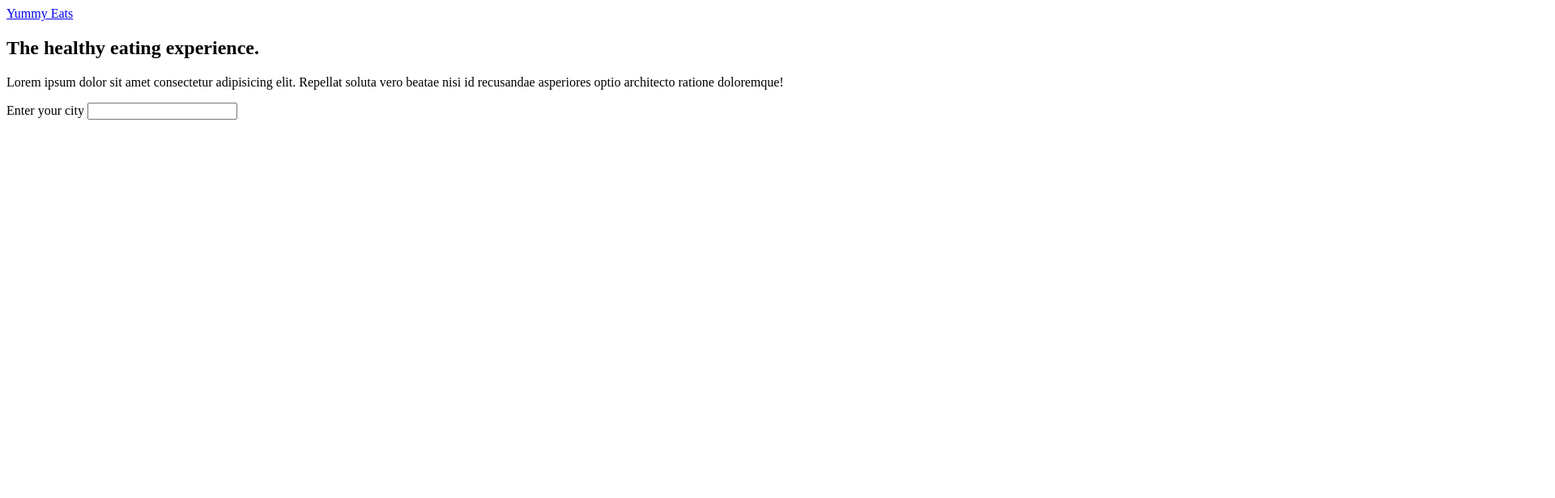
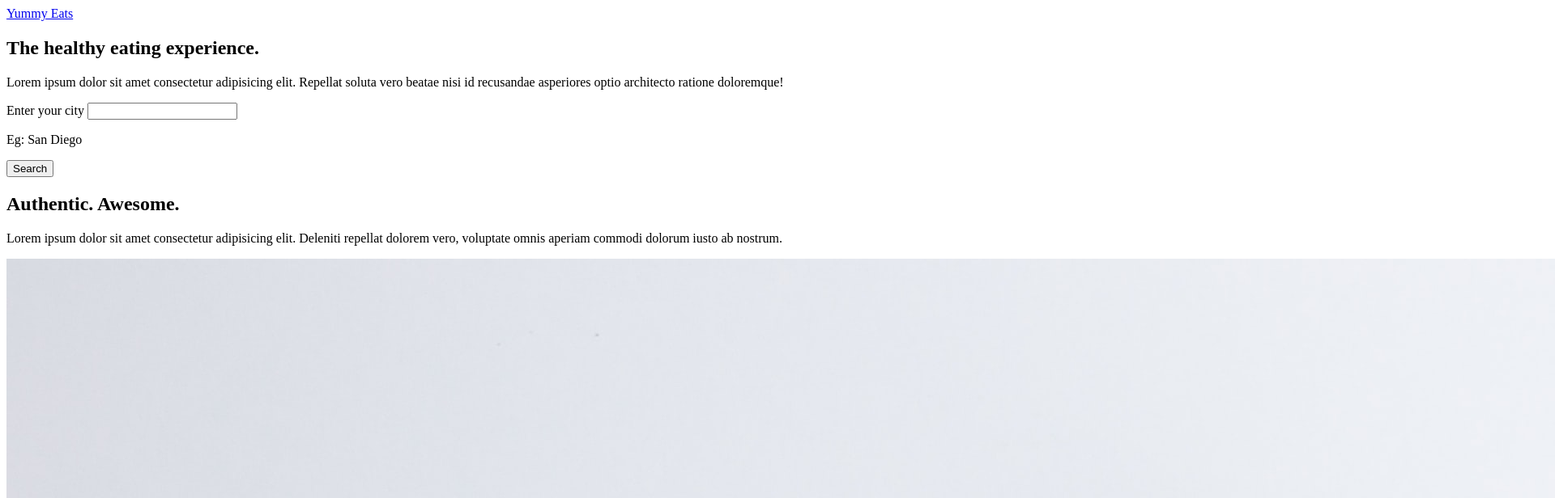
Before and after one commit to akhillochen/Responsive-Landing-Page, a plain HTML site: page index.html in a window 1280 px wide. Shown: the top 616 px of the page at 81% size, 1920 px wide, since content can reach past the window. Drawn offline with Linux system fonts and the light colour scheme.

Commit message:
html done

```diff
--- a/index.html
+++ b/index.html
@@ -18,15 +18,23 @@
       <p>Lorem ipsum dolor sit amet consectetur adipisicing elit. Repellat soluta vero beatae nisi id recusandae asperiores optio architecto ratione doloremque!</p>
       <div class="form-container">
         <form action="">
-          <label for="city">Enter your city</label>
-          <input type="text" id="city">
+          <div class="form-left">
+            <label for="city">Enter your city</label>
+            <input type="text" id="city">
+            <p>Eg: San Diego</p>
+          </div>
+          <input type="button" value="Search">
         </form>
       </div>
     </section>
-    <section>
-
-    </section>
   </div>
+  <section class="authentic-copy">
+    <div class="right-column">
+      <h2>Authentic. Awesome.</h2>
+      <p>Lorem ipsum dolor sit amet consectetur adipisicing elit. Deleniti repellat dolorem vero, voluptate omnis aperiam commodi dolorum iusto ab nostrum.</p>
+    </div>
+    <img src="images/food.jpg" alt="Food image">
+  </section>
 </body>
 
 </html>
```
Also changed, not shown: images/bg.jpg (added), images/food.jpg (added).
